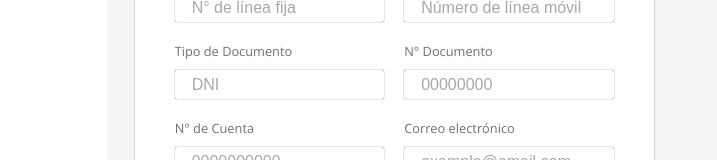
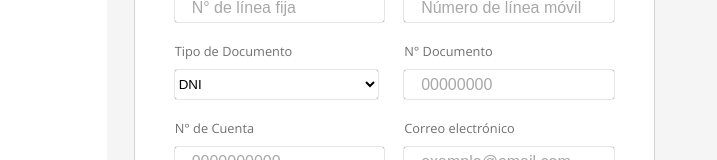
Before and after one commit to fedeemilo/pec-web-app-fe, a React (Create React App) app: page / in a window 1280 px wide. Shown: the part 395-555 px from the top of the page, without its empty margins (0-717 px from the left). Built offline with nearby package versions, Linux system fonts and the light colour scheme.

Commit message:
[MAKE SELECT] on form

```diff
--- a/src/Page/Home/Index.tsx
+++ b/src/Page/Home/Index.tsx
@@ -3,6 +3,7 @@ import Box from "../../Common/UI/Box"
 import Subtitle from "../../Common/Typography/Subtitle"
 import Paragraph from "../../Common/Typography/Paragraph"
 import Form from "../../components/Form"
+import { SelectItem } from "../../components/Form/SelectItem"
 
 const FormList = [
     {
@@ -20,12 +21,14 @@ const FormList = [
         name: "lineaMovil"
     },
     // SELECT
+
     {
-        type: "text",
+        type: "select",
         value: "",
         label: "Tipo de Documento",
         placeholder: "DNI",
-        name: "tipoDoc"
+        name: "tipoDoc",
+        imSelect: true
     },
     {
         type: "number",
--- a/src/components/Form/FormItem.tsx
+++ b/src/components/Form/FormItem.tsx
@@ -2,6 +2,7 @@ import { FunctionComponent, useState } from "react"
 import { FormList } from "./"
 import { Col } from "../../Common/Grid/Index"
 import styled from "styled-components"
+import { SelectItem } from "../../components/Form/SelectItem"
 
 const InputContainer = styled.div`
     overflow: hidden;
@@ -21,6 +22,10 @@ const Input = styled.input`
     ::placeholder {
         color: #a8a8a8;
     }
+
+    ::-webkit-inner-spin-button {
+        -webkit-appearance: none;
+      }
 `
 
 const LabelSpan = styled.div`
@@ -29,13 +34,16 @@ const LabelSpan = styled.div`
     font-size: 0.8rem;
 `
 
+
+
 const FormItem: FunctionComponent<FormList> = ({
     type,
     value,
     label,
     colSize,
     placeholder,
-    name
+    name,
+    imSelect
 }) => {
     let size: number = colSize || 6
 
@@ -45,6 +53,8 @@ const FormItem: FunctionComponent<FormList> = ({
         <Col size={size}>
             <InputContainer>
                 <LabelSpan>{label}</LabelSpan>
+                {
+                    imSelect ? (<SelectItem />) : (
                         <Input
                             type={type}
                             value={valueState}
@@ -52,9 +62,28 @@ const FormItem: FunctionComponent<FormList> = ({
                             name={name}
                             onChange={e => setValueState(e.target.value)}
                         />
+
+                    )
+                }
+
             </InputContainer>
         </Col>
     )
 }
 
 export default FormItem
+
+
+
+
+
+/*
+<>
+{
+    type === 'Icon' && (<Icon src={value} />) || (
+        <MenuItemDiv href={action}>
+            <Icon src={value} />
+        </MenuItemDiv>
+    )
+}
+</>*/
--- /dev/null
+++ b/src/components/Form/SelectItem.tsx
@@ -0,0 +1,39 @@
+import React, { useState } from "react";
+import styled from "styled-components";
+
+
+const Select = styled.select`
+    border: none;
+    border-radius: 2px;
+    box-shadow: 0px 0px 1px 0px;
+    outline: none;
+    width: 97%;
+    height: 1.8rem;
+    background: none;
+
+
+`
+
+
+
+export const SelectItem = () => {
+    const [value, setValue] = useState("default");
+    const handleChange = (e: any) => {
+        setValue(e.target.value);
+    };
+
+    const handleSubmit = (e: any) => {
+        e.preventDefault();
+        console.log(value);
+    };
+    return (
+        <form onSubmit={handleSubmit}>
+            <Select defaultValue={value} onChange={handleChange}>
+                <option value="default" disabled hidden>
+                    DNI        </option>
+                <option value="dni">DNI</option>
+                <option value="lu">LU</option>
+            </Select>
+        </form>
+    );
+}
--- a/src/components/Form/index.tsx
+++ b/src/components/Form/index.tsx
@@ -28,6 +28,7 @@ export type FormList = {
     colSize?: number
     placeholder?: string
     name?: string
+    imSelect?: boolean
 }
 
 interface FormInterface {
```
Lines whose indentation alone changed are shown as unchanged.
